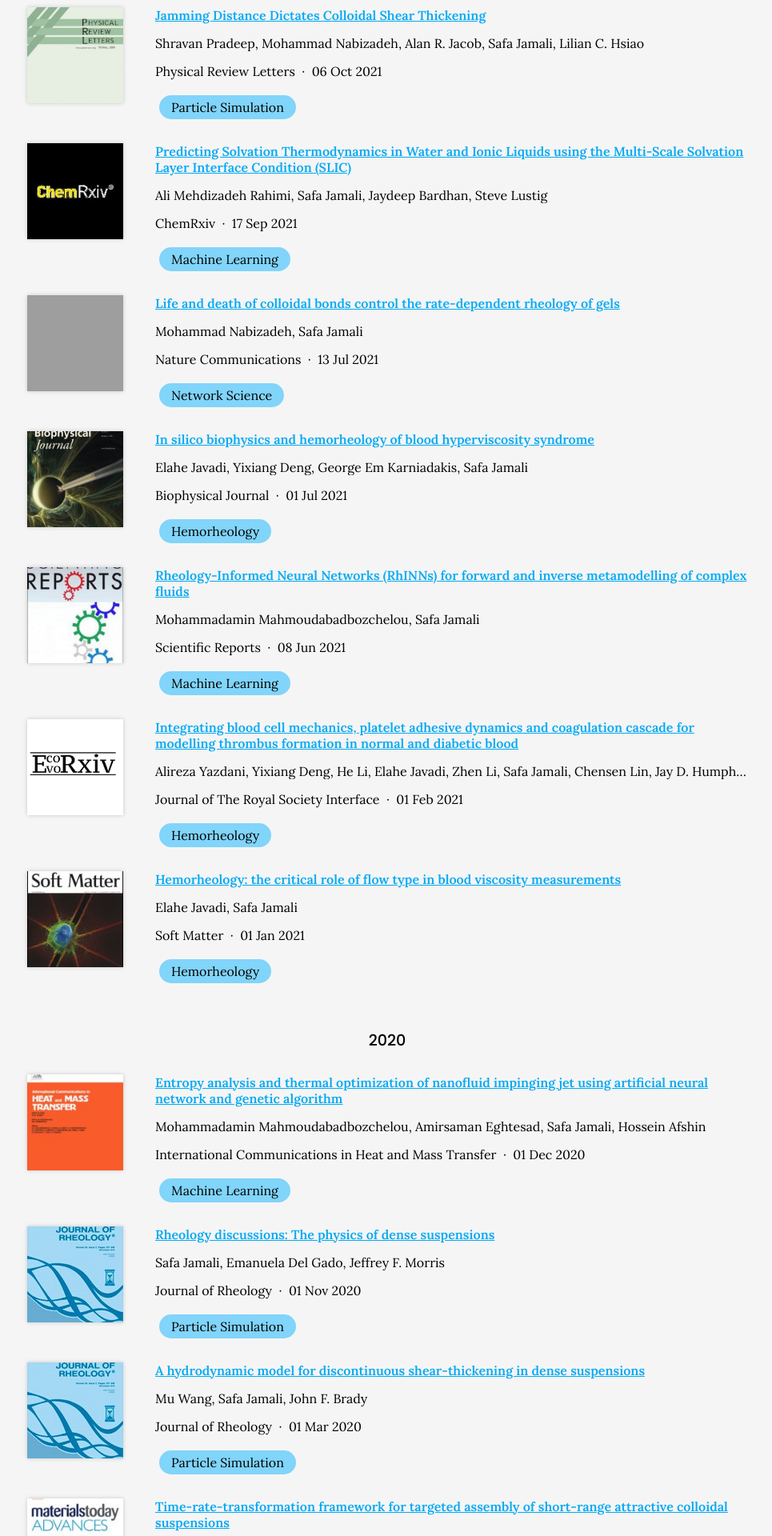
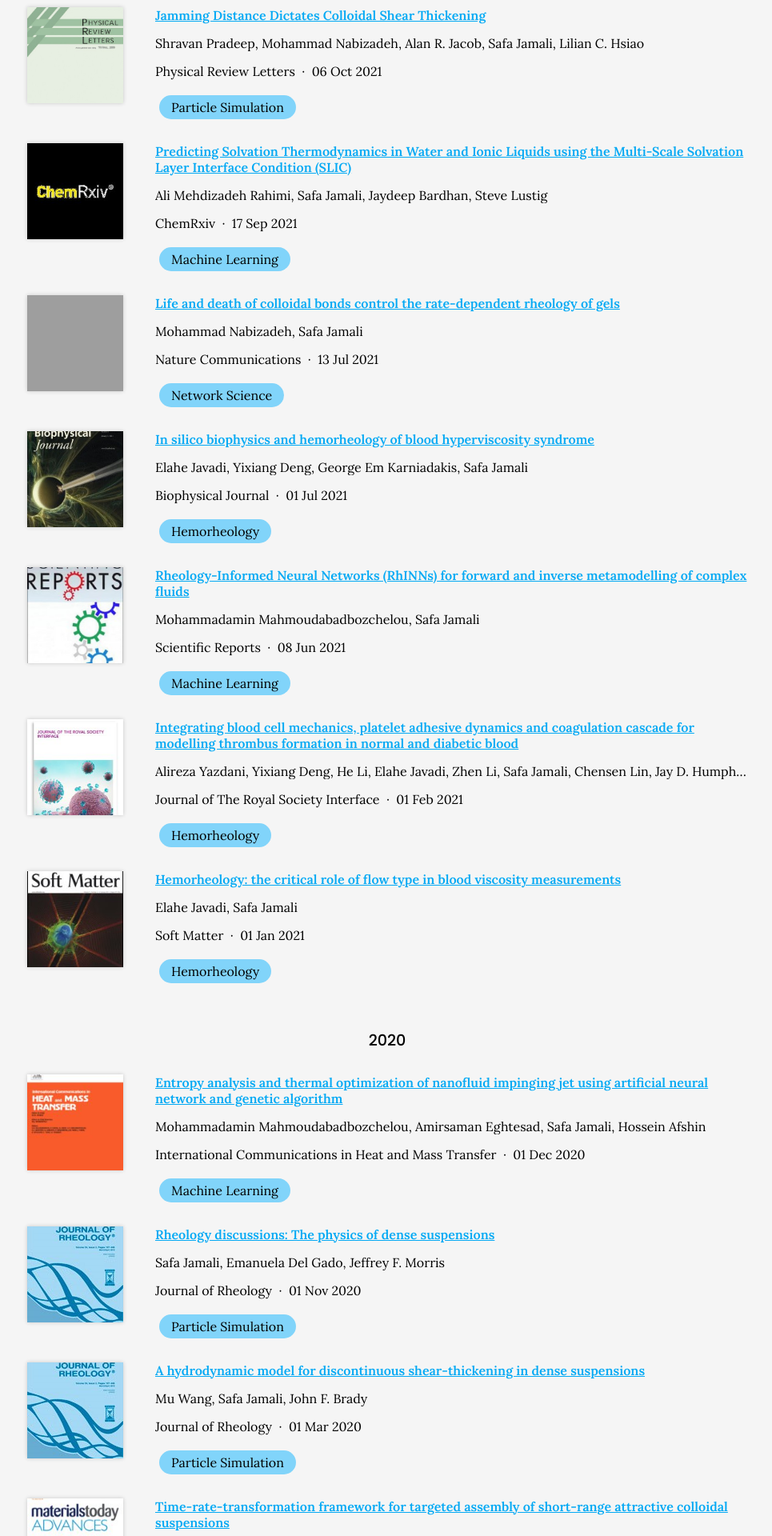
Before and after one commit to procf/procf.github.io, a Jekyll site: the page built from publications/index.md, in a window 1280 px wide. Shown: the part 4279-6199 px from the top of the page at 80% size, without its empty margins (156-1121 px from the left). Built offline with Jekyll 4.4.1, drawn with Linux system fonts in a browser that asks for light colours; nearby versions of some CDN libraries; comment, search, counter and statistics services are not loaded.

Commit message:
Generate citations

```diff
--- a/_data/citations.yaml
+++ b/_data/citations.yaml
@@ -23,7 +23,7 @@
   publisher: Polymer Testing
   date: '2013-06-01'
   link: https://doi.org/f4zw22
-  image: https://procf.github.io/images/journal_covers/ecoevorxiv.jpg
+  image: https://procf.github.io/images/journal_covers/polym_test.jpg
   tags:
   - Particle Simulation
 - id: 10.1063/1.4919303
@@ -253,7 +253,7 @@
   publisher: Journal of The Royal Society Interface
   date: '2021-02-01'
   link: https://doi.org/gh5kj2
-  image: https://procf.github.io/images/journal_covers/ecoevorxiv.jpg
+  image: https://procf.github.io/images/journal_covers/j_royal_soc_interface.jpg
   tags:
   - Hemorheology
 - id: 10.1016/j.bpj.2021.05.013
```
